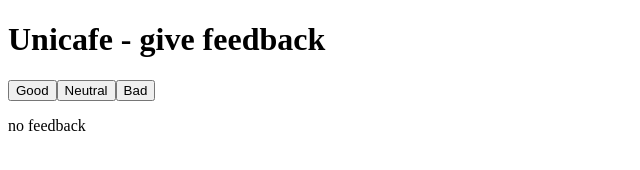
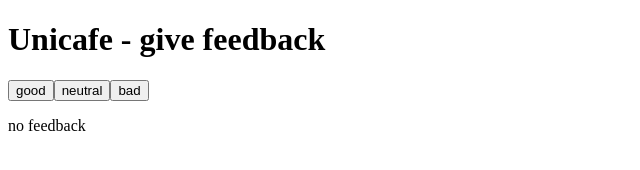
Before and after one commit to veikkoma/fullstack, a React (Create React App) app in the folder part1/unicafe/: page / in a window 1280 px wide. Shown: the top 170 px of the page, without its empty margins (0-640 px from the left). Built offline with nearby package versions, Linux system fonts and the light colour scheme.

Commit message:
part 1.11 done - fixed previous version - never use button click -> now its working correctly :D

```diff
--- a/part1/unicafe/src/App.js
+++ b/part1/unicafe/src/App.js
@@ -12,9 +12,9 @@
       <h1>Unicafe - give feedback</h1>
 
       {/* feedback clicks*/}
-      <button onClick={() => setGood(good + 1)}>Good</button>
-      <button onClick={() => setNeutral(neutral + 1)}>Neutral</button>
-      <button onClick={() => setBad(bad + 1)}>Bad</button>
+      <Button text="good" handleClick={() => setGood(good + 1)} />
+      <Button text="neutral" handleClick={() => setNeutral(neutral + 1)} />
+      <Button text="bad" handleClick={() => setBad(bad + 1)} />
 
       {/* Statistics components! */}
       <Statistics good={good} neutral={neutral} bad={bad} />
```
